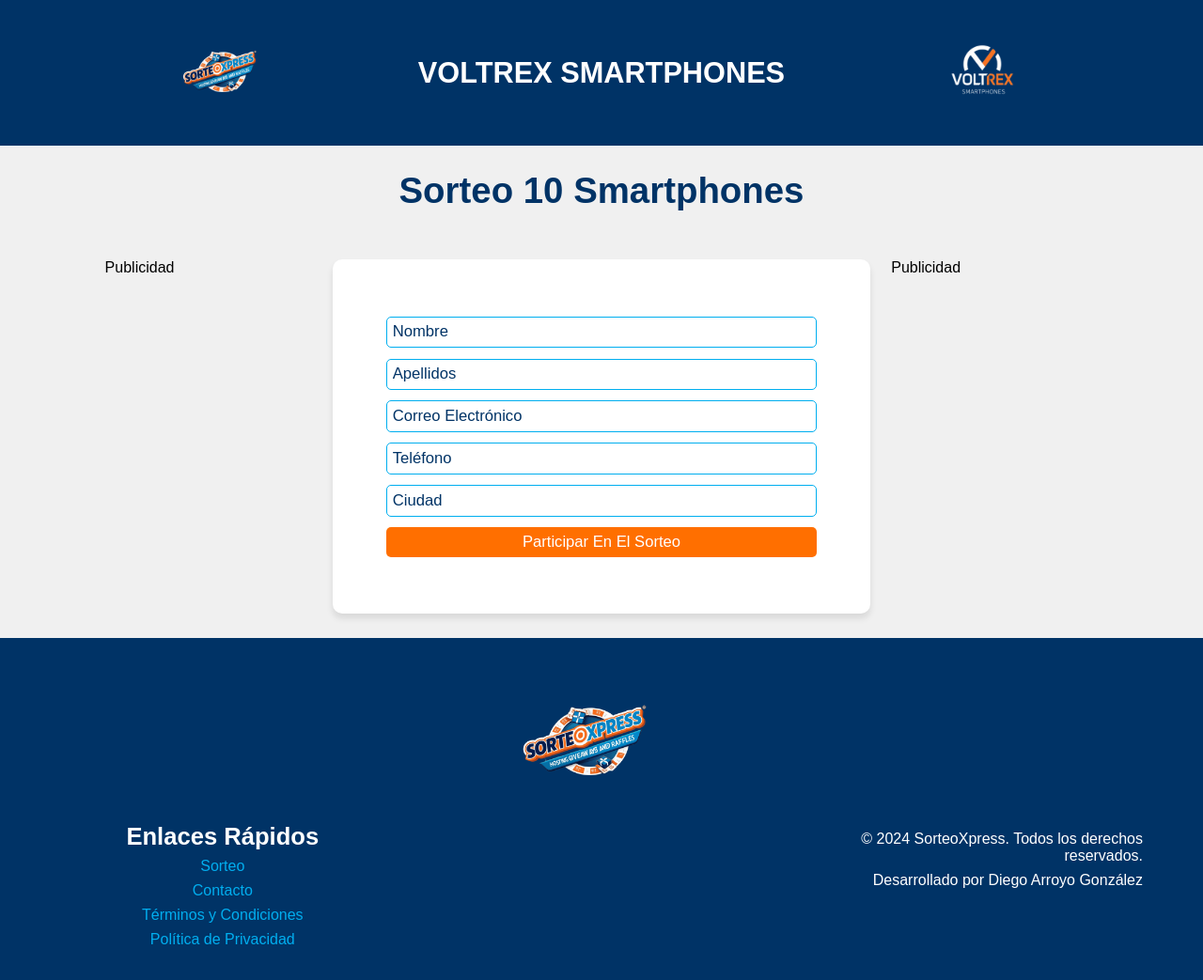
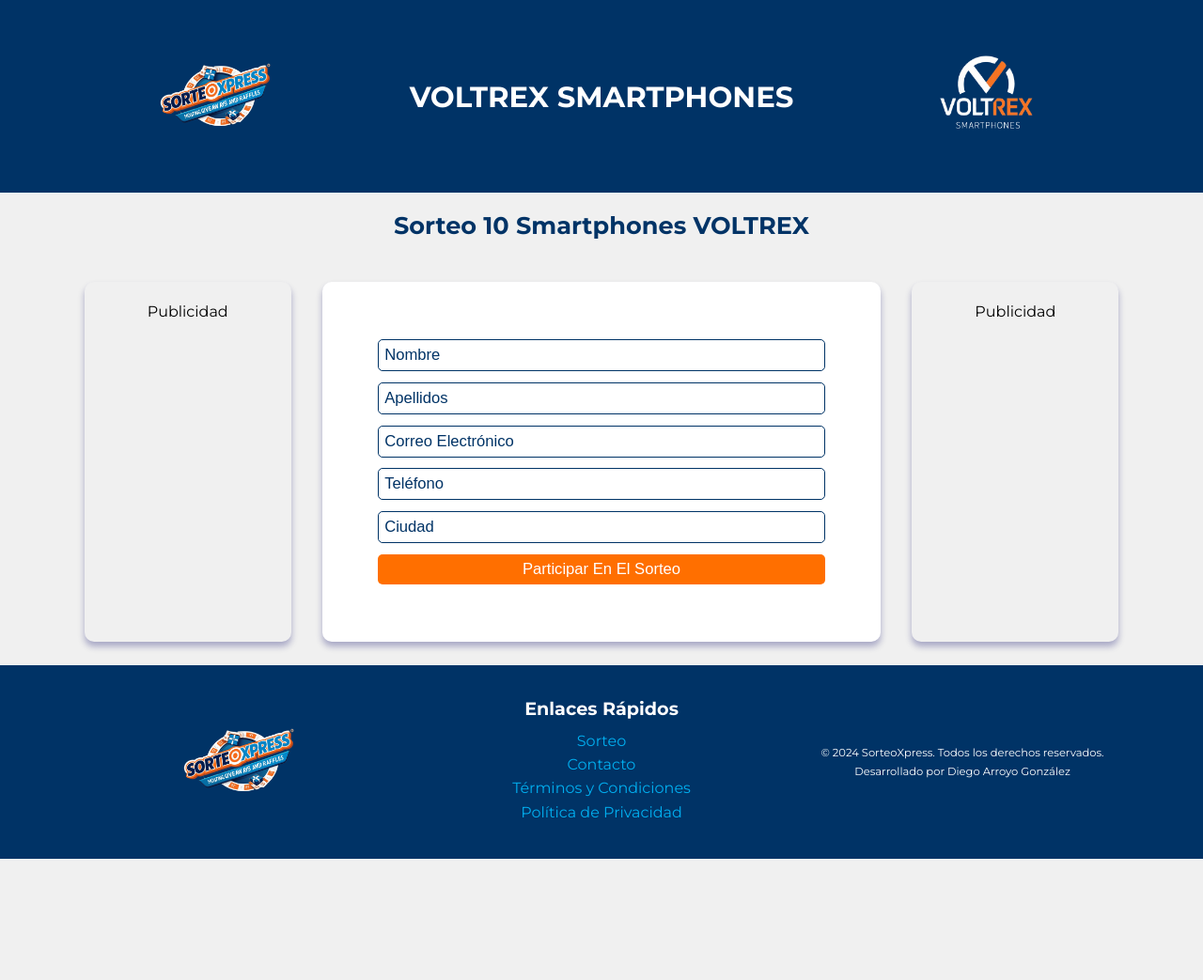
Before and after one commit to DiegoArroyo04/WebSorteo, a website: page index.html in a window 1280 px wide. Shown: the whole page at 94% size. After the commit the page ends 914 px from the top, so only its background shows below. Drawn offline with nearby package versions, Linux system fonts and the light colour scheme.

Commit message:
avanze importante en estilos

```diff
--- a/index.html
+++ b/index.html
@@ -23,10 +23,8 @@
             <img src="/assets/voltrexlogo.png" alt="Imagen de Voltrex">
         </div>
     </header>
-    <h2 class="tituloSorteo">Sorteo 10 Smartphones</h2>
-    <div class="publicidad">
+    <h2 class="tituloSorteo">Sorteo 10 Smartphones VOLTREX</h2>
 
-    </div>
     <div class="mainContent">
         <div class="publicidad">
             <p>Publicidad</p>
@@ -39,20 +37,23 @@
             <input type="number" id="telefono" placeholder="Teléfono" required>
             <input type="text" id="ciudad" placeholder="Ciudad" required>
             <button id="participar" type="submit">Participar En El Sorteo</button>
+            <!-- INICIAR SESION CON GOOGLE -->
+            <div id="g_id_onload"
+                data-client_id="606576321819-uuqgovhm3rq6u99fgltkopde58huta69.apps.googleusercontent.com"
+                data-callback="handleCredentialResponse" data-auto_prompt="false">
+            </div>
+
+            <div id="botonGoogle" class="g_id_signin" data-type="standard" data-size="large" data-theme="filled_blue"
+                data-text="sign_in_with" data-shape="pill" data-logo_alignment="left">
+
+            </div>
         </form>
         <div class="publicidad">
             <p>Publicidad</p>
         </div>
     </div>
 
-    <!-- INICIAR SESION CON GOOGLE -->
-    <div id="g_id_onload" data-client_id="606576321819-uuqgovhm3rq6u99fgltkopde58huta69.apps.googleusercontent.com"
-        data-callback="handleCredentialResponse" data-auto_prompt="false">
-    </div>
 
-    <div class="g_id_signin" data-type="standard" data-size="large" data-theme="outline" data-text="sign_in_with"
-        data-shape="rectangular" data-logo_alignment="left">
-    </div>
 
     <div class="modal" id="modal">
         <div id="modalContent" class="modalContent">
@@ -96,7 +97,8 @@
             document.getElementById("nombre").value = data.given_name || ''; // Manejo de posibles valores nulos
             document.getElementById("apellidos").value = data.family_name || '';
             document.getElementById("email").value = data.email || '';
-
+            // Ocultar el botón de Google después de autocompletar los campos
+            document.getElementById("botonGoogle").style.display = "none";
 
         }
 
@@ -110,6 +112,7 @@
 
             return JSON.parse(jsonPayload);
         }
+
     </script>
     <script src="https://accounts.google.com/gsi/client" async defer></script>
     <script type="text/javascript" src="https://cdn.jsdelivr.net/npm/@emailjs/browser@4/dist/email.min.js"></script>
--- a/styles/sorteo.css
+++ b/styles/sorteo.css
@@ -1,3 +1,5 @@
+@import url('https://fonts.googleapis.com/css2?family=Montserrat:wght@400;700&display=swap');
+
 * {
     margin: 0;
     padding: 0;
@@ -6,7 +8,7 @@
 
 body {
     background-color: #F0F0F0;
-    font-family: 'Montserrat', sans-serif;
+    font-family: 'Montserrat';
 }
 
 header {
@@ -21,10 +23,9 @@
 }
 
 header img {
-    max-width: 100px;
-    /* Ancho máximo del logo */
-    height: auto;
-    /* Mantener la proporción */
+    max-width: 150px;
+    max-height: 150px;
+
 }
 
 
@@ -36,18 +37,18 @@
     margin: 0;
 }
 
-/* Encabezado del sorteo */
+
 .tituloSorteo {
     text-align: center;
-    font-size: 3vw;
+    font-size: 2vw;
     font-weight: bold;
     color: #003366;
-    margin: 2% 0;
+    margin: 1.5% 0;
 }
 
 .mainContent {
     display: flex;
-    align-items: flex-start;
+    align-items: stretch;
     width: 90%;
     margin: 0 auto;
     padding: 2%;
@@ -64,7 +65,9 @@
     padding-bottom: 5%;
     padding-top: 5%;
     border-radius: 10px;
-    box-shadow: 0 0.4vw 0.6vw rgba(0, 0, 0, 0.1);
+    box-shadow: 0 0.4vw 0.6vw rgba(0, 0, 100, 0.3);
+    height: 100%;
+    margin: 0% 3%;
 }
 
 form input,
@@ -72,11 +75,14 @@
     width: 80%;
     margin: 1% 0;
     padding: 1%;
-    border: 1px solid #00AEEF;
+    border: 1px solid #003366;
     border-radius: 5px;
     font-size: 1.3vw;
 }
 
+form input {
+    color: #003366;
+}
 
 form button {
     background-color: #FF6F00;
@@ -85,8 +91,16 @@
     cursor: pointer;
 }
 
+form input:focus {
+
+    outline: none;
+    box-shadow: 0 0.4vw 0.6vw rgba(0, 0, 100, 0.3);
+
+}
+
+
 form button:hover {
-    background-color: #003366;
+    background-color: #CC5700;
 }
 
 form input::placeholder {
@@ -94,47 +108,52 @@
 
 }
 
-/* Publicidad */
+
 .publicidad {
     flex-basis: 20%;
     background-color: #F0F0F0;
-    /* Gris claro */
-    height: auto;
-    margin: 0 2%;
+    text-align: center;
+    padding: 2%;
+    border-radius: 10px;
+    box-shadow: 0 0.4vw 0.6vw rgba(0, 0, 100, 0.3);
+    min-height: 100%;
+
+
 }
+
+/* Estilo personalizado del botón de Google */
+
+
+
 
 footer {
     background-color: #003366;
-    /* Azul oscuro */
     color: #FFFFFF;
-    /* Texto blanco */
     padding: 2% 5%;
     text-align: center;
     display: flex;
-    justify-content: space-between;
-    align-items: flex-start;
-    flex-wrap: wrap;
+    align-items: center;
     width: 100%;
-    margin: 0 auto;
 }
 
-
+.footer-logo {
+    flex: 1;
+    text-align: center;
+}
 
 .footer-logo img {
-    max-width: 15%;
-    /* Tamaño del logo en el footer */
-    height: auto;
+    max-width: 150px;
+    max-height: 150px;
 }
 
 .footer-links {
-    flex-basis: 30%;
+    flex: 1;
+    text-align: center;
 }
 
 .footer-links h3 {
-    font-size: 2vw;
-    /* Tamaño del encabezado de enlaces */
-    color: #FFFFFF;
-    /* Texto blanco */
+    font-size: 1.5vw;
+    margin-bottom: 1vw;
 }
 
 .footer-links ul {
@@ -143,28 +162,28 @@
 }
 
 .footer-links li {
-    margin: 0.5em 0;
+    margin: 0.5vw 0;
 }
 
 .footer-links a {
     color: #00AEEF;
-    /* Azul celeste para los enlaces */
     text-decoration: none;
 }
 
 .footer-links a:hover {
     color: #FF6F00;
-    /* Naranja brillante al pasar el cursor */
 }
 
 .footer-info {
-    flex-basis: 30%;
-    text-align: right;
+    flex: 1;
+    text-align: center;
+    font-size: 0.9vw;
 }
 
 .footer-info p {
-    margin: 0.5em 0;
+    margin: 0.5vw 0;
 }
+
 
 
 /* Enlaces */
```
Also changed, not shown: scripts/sorteo.js (line endings or trailing spaces).
